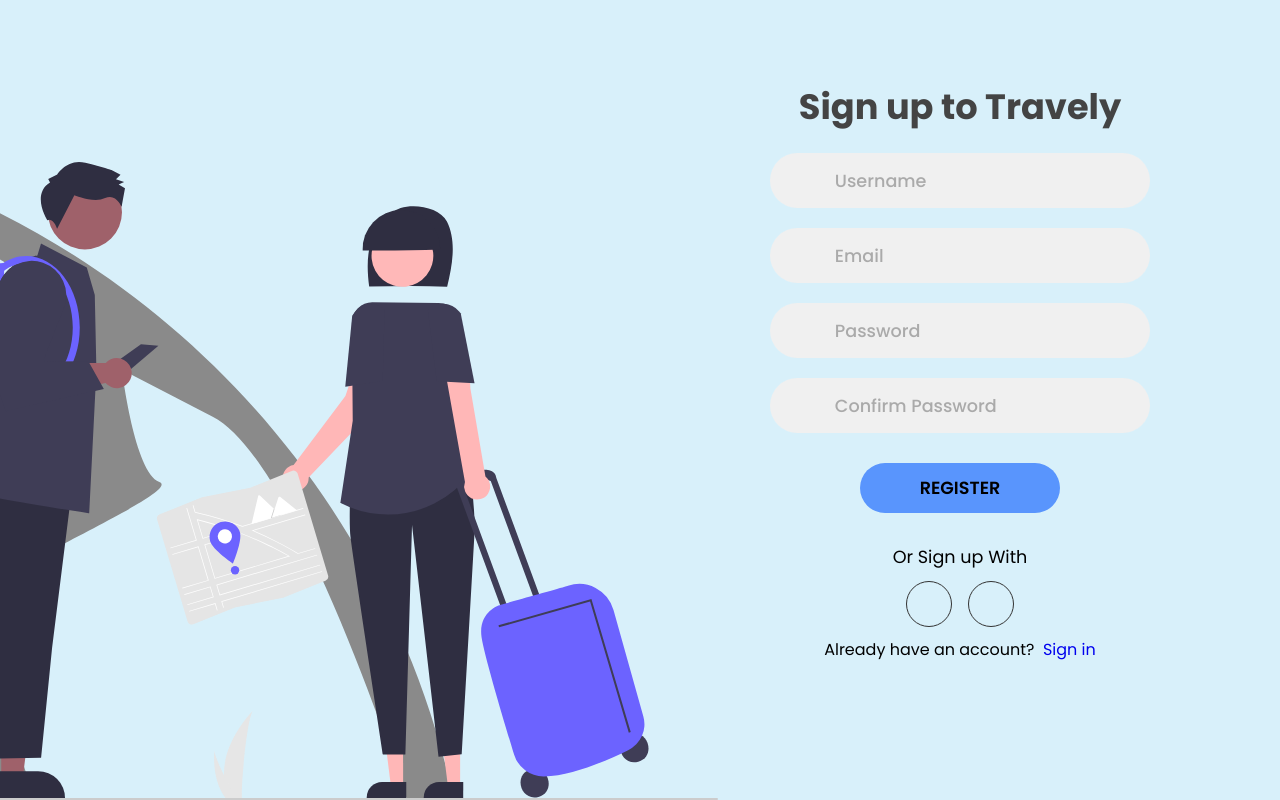
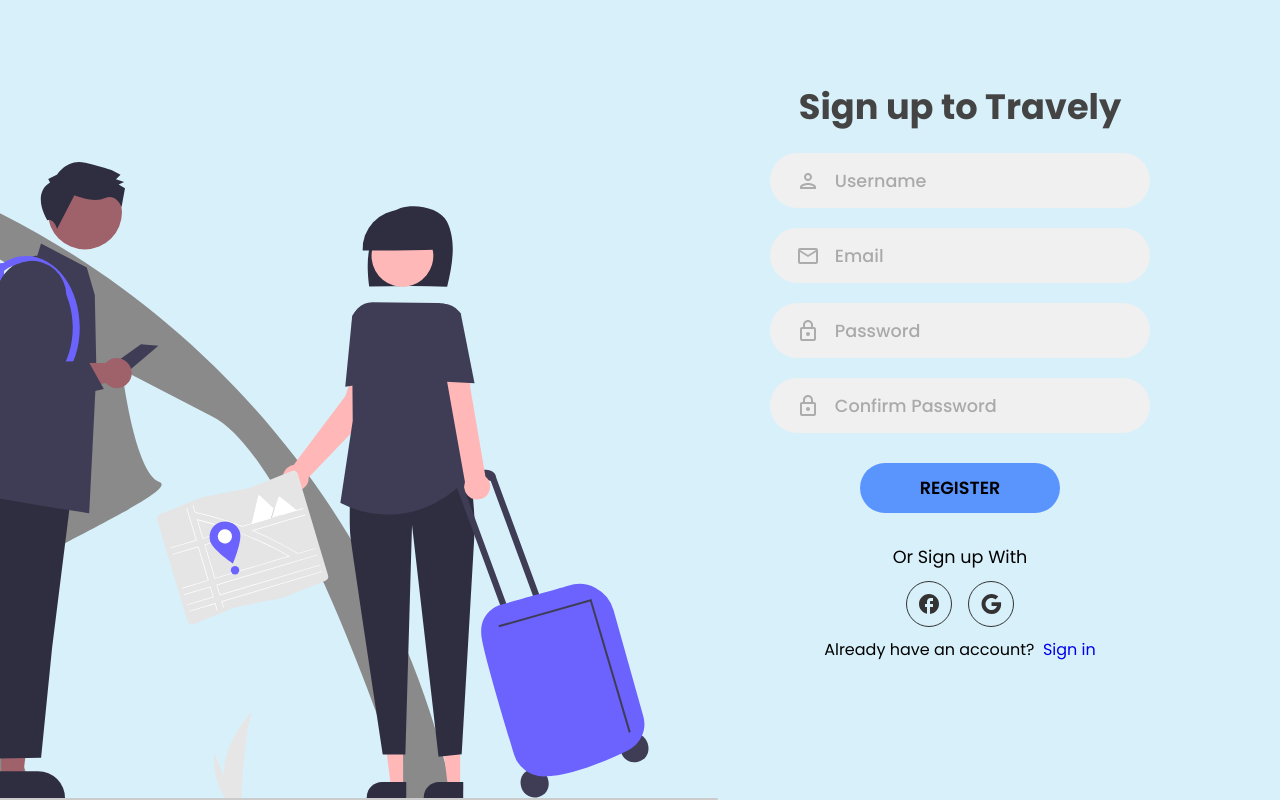
Before and after one commit to eren1106/Travely-Frontend, a React (Create React App) app: page /register in a window 1280 px wide. Built offline with nearby package versions, Linux system fonts and the light colour scheme.

Commit message:
update icon

```diff
--- a/src/pages/ForgetPassword.jsx
+++ b/src/pages/ForgetPassword.jsx
@@ -4,6 +4,8 @@
 import { useForm } from 'react-hook-form';
 import axios from 'axios';
 import { useNavigate } from 'react-router-dom';
+import MailOutlinedIcon from '@mui/icons-material/MailOutlined';
+import LockOutlinedIcon from '@mui/icons-material/LockOutlined';
 
 const ForgetPassword = () => {
   const [errorMessage, setErrorMessage] = useState('');
@@ -50,15 +52,15 @@
                     <form onSubmit={handleSubmit(handlePasswordReset)} className={styles.signInForm} id="password-reset-form" autoComplete="off">
                         <h2 className={styles.title}>Reset Password</h2>
                         <div className={styles.inputField}>
-                            <i className="fas fa-user"></i>
+                            <i><MailOutlinedIcon/></i>
                             <input type="text" {...register('email')} placeholder="Email" required />
                         </div>
                         <div className={styles.inputField}>
-                            <i className="fas fa-lock"></i>
+                            <i><LockOutlinedIcon/></i>
                             <input type="password" {...register('newPassword')} placeholder="New Password" required />
                         </div>
                         <div className={styles.inputField}>
-                            <i className="fas fa-lock"></i>
+                            <i><LockOutlinedIcon/></i>
                             <input type="password" {...register('confirmPassword')} placeholder="Confirm Password" required />
                         </div>
                         <div className={styles.backToLoginLink}>
--- a/src/pages/Login.jsx
+++ b/src/pages/Login.jsx
@@ -4,6 +4,12 @@
 import { Link } from 'react-router-dom';
 import axios from 'axios';
 import { useNavigate } from 'react-router-dom';
+
+import PersonOutlinedIcon from '@mui/icons-material/PersonOutlined';
+import MailOutlinedIcon from '@mui/icons-material/MailOutlined';
+import LockOutlinedIcon from '@mui/icons-material/LockOutlined';
+import FacebookOutlinedIcon from '@mui/icons-material/FacebookOutlined';
+import GoogleIcon from '@mui/icons-material/Google';
 
 const Login = () => {
   const [errorMessage, setErrorMessage] = useState('');
@@ -42,7 +48,7 @@
             <form onSubmit={handleSubmit(handleLogin)} className={styles.signInForm} id="login-form" autoComplete="off">
               <h2 className={styles.title}>Sign in to Travely</h2>
               <div className={styles.inputField}>
-                <i className="fas fa-user"></i>
+                <i><MailOutlinedIcon/></i>
                 <input
                   type="email"
                   {...register('email')}
@@ -51,7 +57,7 @@
                 />
               </div>
               <div className={styles.inputField}>
-                <i className="fas fa-lock"></i>
+                <i><LockOutlinedIcon/></i>
                 <input
                   type="password"
                   {...register('password')}
@@ -68,12 +74,13 @@
               <input type="submit" value="Login" className={`${styles.btn} ${styles.solid}`}/>
 
               <p className={styles.socialText}>Or Sign in With</p>
+
               <div className={styles.socialMedia}>
-                <a href="country.html" className={styles.socialIcon}>
-                  <i className="fab fa-facebook-f"></i>
+                <a href="#" className={styles.socialIcon}>
+                  <i><FacebookOutlinedIcon/></i>
                 </a>
-                <a href="country.html" className={styles.socialIcon}>
-                  <i className="fab fa-google"></i>
+                <a href="#" className={styles.socialIcon}>
+                  <i><GoogleIcon/></i>
                 </a>
               </div>
               <div className={styles.signinSignupLink}>
--- a/src/pages/Register.jsx
+++ b/src/pages/Register.jsx
@@ -4,6 +4,11 @@
 import { useForm } from 'react-hook-form';
 import axios from 'axios';
 import { useNavigate } from 'react-router-dom';
+import PersonOutlinedIcon from '@mui/icons-material/PersonOutlined';
+import MailOutlinedIcon from '@mui/icons-material/MailOutlined';
+import LockOutlinedIcon from '@mui/icons-material/LockOutlined';
+import FacebookOutlinedIcon from '@mui/icons-material/FacebookOutlined';
+import GoogleIcon from '@mui/icons-material/Google';
 
 const Register = () => {
   const [errorMessage, setErrorMessage] = useState('');
@@ -40,7 +45,7 @@
                         <form onSubmit={handleSubmit(handleRegister)} id="register-form" autoComplete="off">
                             <h2 className={styles.title}>Sign up to Travely</h2>
                             <div className={styles.inputField}>
-                                <i className="fas fa-user"></i>
+                              <i><PersonOutlinedIcon/></i>
                                 <input
                                 type="text"
                                 {...register('username')}
@@ -49,11 +54,11 @@
                             </div>
 
                             <div className={styles.inputField}>
-                                <i className="fas fa-user"></i>
+                              <i><MailOutlinedIcon/></i>
                                 <input type="email" {...register('email')} placeholder="Email" required />
                             </div>
                             <div className={styles.inputField}>
-                                <i className="fas fa-lock"></i>
+                              <i><LockOutlinedIcon/></i>
                                 <input
                                 type="password"
                                 {...register('password')}
@@ -63,19 +68,20 @@
                                 {errors.password && <span>Password is required</span>}
                             </div>
                             <div className={styles.inputField}>
-                                <i className="fas fa-lock"></i>
+                              <i><LockOutlinedIcon/></i>
                                 <input type="password" {...register('confirmPassword')} placeholder="Confirm Password" required />
                             </div>
 
                             {errorMessage && <p className={styles.errorMessage}>{errorMessage}</p>}
                             <input type="submit" value="Register" className={`${styles.btn} ${styles.solid}`} id="sign-up-btn" />
                             <p className={styles.socialText}>Or Sign up With</p>
+
                             <div className={styles.socialMedia}>
                                 <a href="#" className={styles.socialIcon}>
-                                    <i className="fab fa-facebook-f"></i>
+                                    <i><FacebookOutlinedIcon/></i>
                                 </a>
                                 <a href="#" className={styles.socialIcon}>
-                                    <i className="fab fa-google"></i>
+                                    <i><GoogleIcon/></i>
                                 </a>
                             </div>
                             <div className={styles.signinSignupLink}>
--- a/src/styles/registerLogin.module.css
+++ b/src/styles/registerLogin.module.css
@@ -97,6 +97,9 @@
 
 .inputField i {
     text-align: center;
+    display:flex;
+    align-items: center;
+    justify-content: center;
     line-height: 55px; /* make it center */
     color: #acacac;
     font-size: 1.1rem;
@@ -163,6 +166,7 @@
 }
 
 .socialIcon {
+    padding-top: 6px;
     height: 46px;
     width: 46px;
     font-size: 1.1rem;
```
